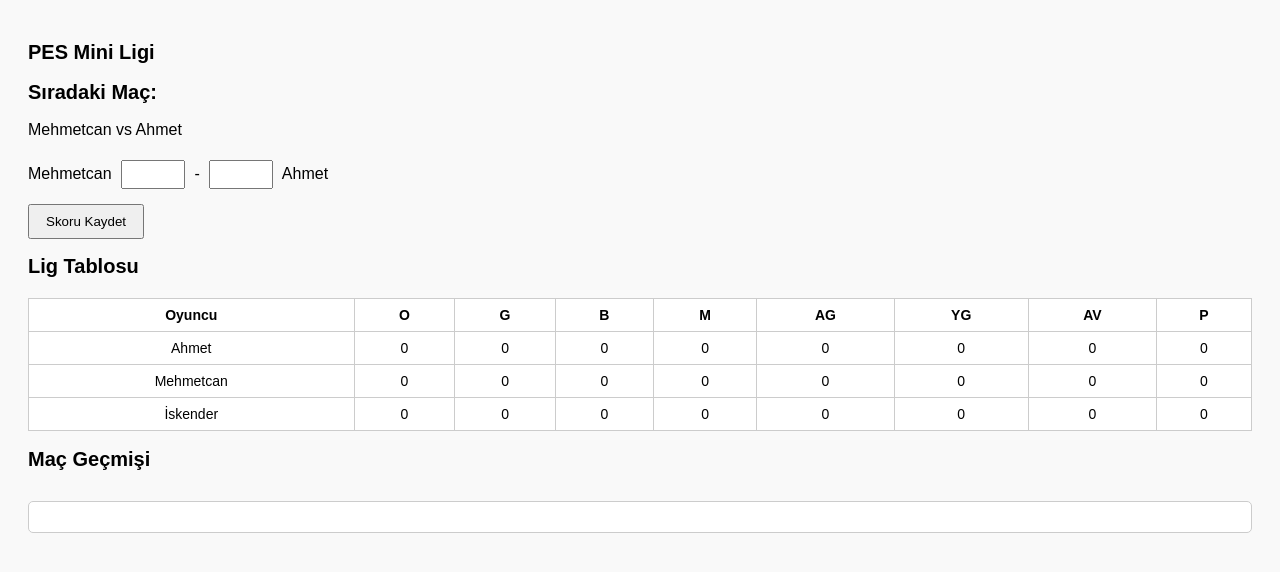
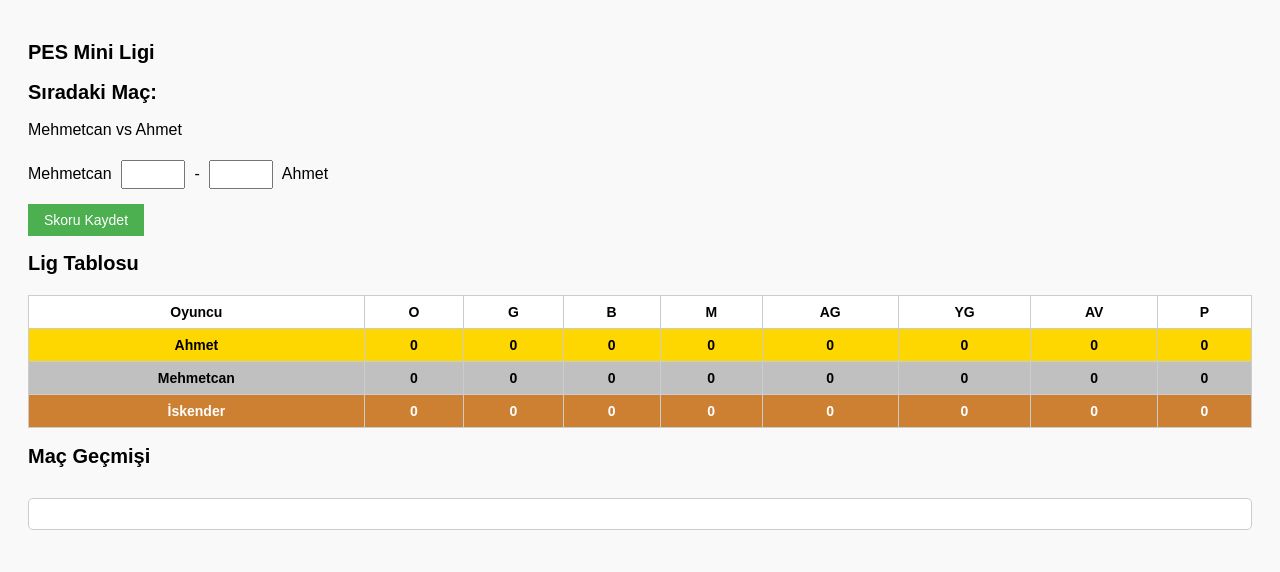
Before and after one commit to mehmetcankck/lig, a plain HTML site: page index.html in a window 1280 px wide. Drawn offline with Linux system fonts and the light colour scheme.

Commit message:
Add files via upload

```diff
--- a/index.html
+++ b/index.html
@@ -9,10 +9,19 @@
     table { width: 100%; border-collapse: collapse; margin-top: 20px; background: white; }
     th, td { border: 1px solid #ccc; padding: 8px; text-align: center; font-size: 14px; }
     input[type="number"] { width: 50px; padding: 5px; margin: 5px; }
-    button { padding: 8px 16px; margin-top: 10px; }
+    button { padding: 8px 16px; margin-top: 10px; background-color: #4CAF50; color: white; font-size: 14px; border: none; cursor: pointer; }
+    button:hover { background-color: #45a049; }
     h1, h2 { font-size: 20px; }
     #matchHistory { margin-top: 30px; background: white; padding: 15px; border: 1px solid #ccc; border-radius: 5px; }
     .match-entry { margin-bottom: 8px; font-size: 14px; }
+
+    /* Renkli Sıralama: Şampiyonlar Ligi benzeri */
+    .first { background-color: #FFD700; color: black; font-weight: bold; }
+    .second { background-color: #C0C0C0; color: black; font-weight: bold; }
+    .third { background-color: #cd7f32; color: white; font-weight: bold; }
+    .fourth { background-color: #E4E4E4; color: black; font-weight: bold; }
+    .other { background-color: #f1f1f1; color: black; }
+
     @media (max-width: 600px) {
       table, th, td { font-size: 12px; }
       input[type="number"] { width: 40px; }
@@ -69,20 +78,43 @@ let matchIndex = 0;
 let history = [];
 
 let stats = {
-  'Ahmet':      { O:0, G:0, B:0, M:0, AG:0, YG:0 },
-  'Mehmetcan':  { O:0, G:0, B:0, M:0, AG:0, YG:0 },
-  'İskender':   { O:0, G:0, B:0, M:0, AG:0, YG:0 },
+  'Ahmet':      { O: 0, G: 0, B: 0, M: 0, AG: 0, YG: 0 },
+  'Mehmetcan':  { O: 0, G: 0, B: 0, M: 0, AG: 0, YG: 0 },
+  'İskender':   { O: 0, G: 0, B: 0, M: 0, AG: 0, YG: 0 }
 };
 
 function updateTable() {
   const tbody = document.getElementById("tableBody");
   tbody.innerHTML = '';
-  players.forEach(p => {
+
+  // Sıralama: önce puan, sonra averaj
+  const sorted = players.slice().sort((a, b) => {
+    const aStats = stats[a];
+    const bStats = stats[b];
+    const aPoints = aStats.G * 3 + aStats.B;
+    const bPoints = bStats.G * 3 + bStats.B;
+    const aAvg = aStats.AG - aStats.YG;
+    const bAvg = bStats.AG - bStats.YG;
+
+    if (bPoints !== aPoints) return bPoints - aPoints; // puana göre sırala
+    return bAvg - aAvg; // eşit puanda averaja göre sırala
+  });
+
+  // Tabloyu renklendir
+  sorted.forEach((p, index) => {
     let s = stats[p];
     let AV = s.AG - s.YG;
     let P = s.G * 3 + s.B;
+    let rowClass = 'other'; // varsayılan renk
+
+    // İlk 4 sıradaki oyunculara renk ver
+    if (index === 0) rowClass = 'first';  // 1. oyuncu altın
+    else if (index === 1) rowClass = 'second'; // 2. oyuncu gümüş
+    else if (index === 2) rowClass = 'third'; // 3. oyuncu bronz
+    else if (index === 3) rowClass = 'fourth'; // 4. oyuncu açık gri
+
     tbody.innerHTML += `
-      <tr>
+      <tr class="${rowClass}">
         <td>${p}</td>
         <td>${s.O}</td>
         <td>${s.G}</td>
@@ -122,11 +154,9 @@ function submitScore() {
 
   history.push(`${p1} ${score1} - ${score2} ${p2}`);
 
-  // Temizle
   document.getElementById("score1").value = '';
   document.getElementById("score2").value = '';
 
-  // Yeni maç
   matchIndex = (matchIndex + 1) % matches.length;
   const next = matches[matchIndex];
   document.getElementById("currentMatch").innerText = `${next[0]} vs ${next[1]}`;
```
